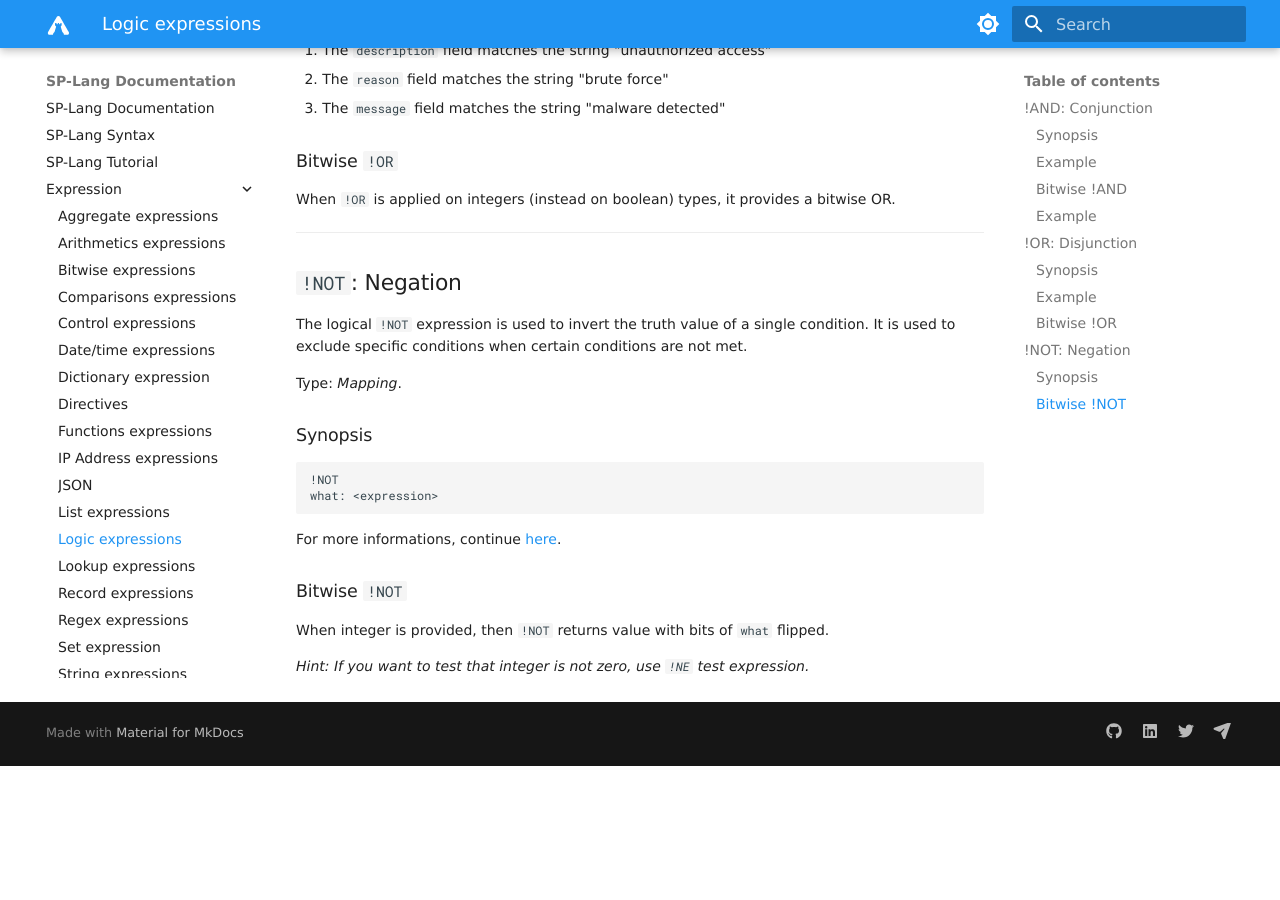
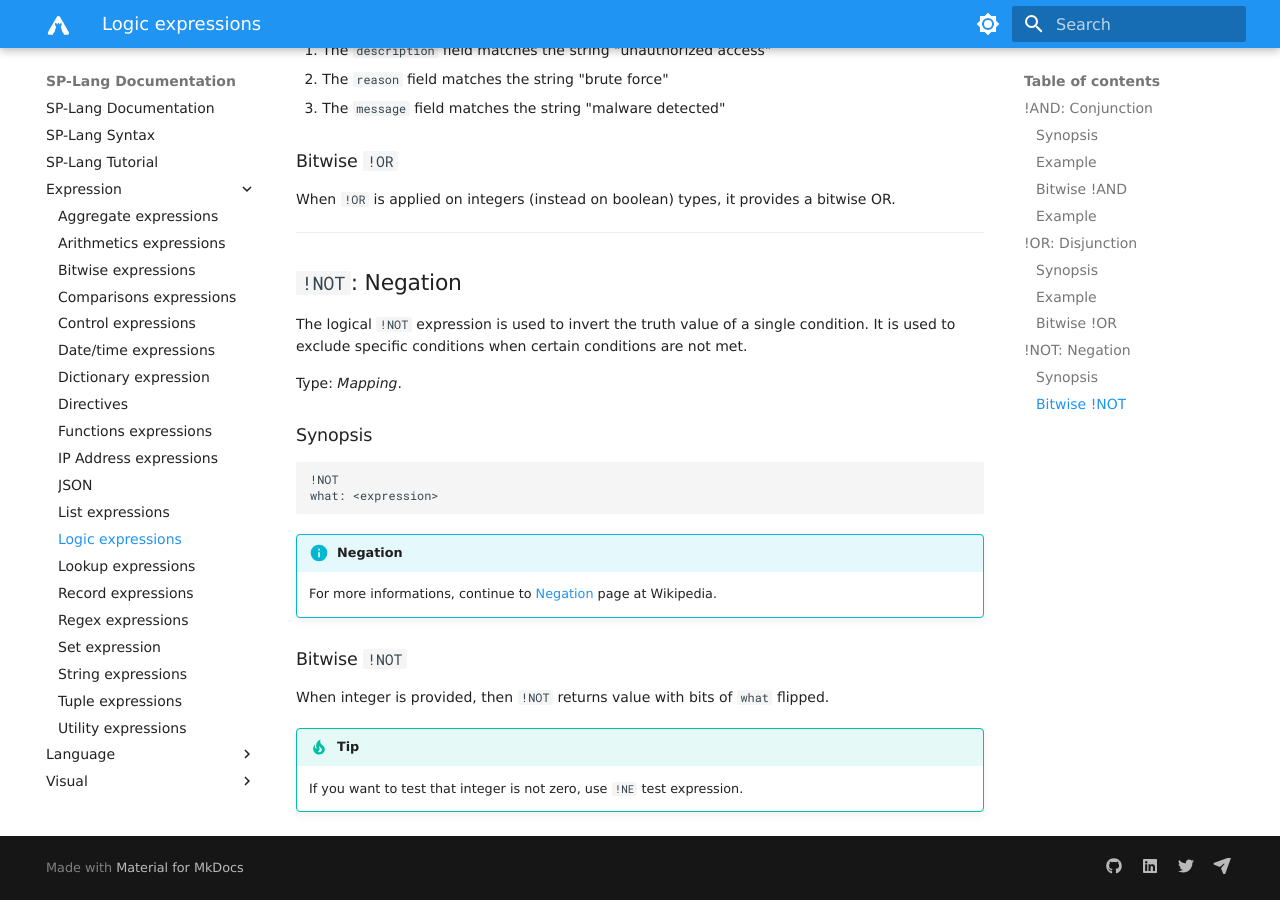
Before and after one commit to TeskaLabs/splang-docs, an MkDocs documentation site: the page built from docs/expression/logic.md, in a window 1280 px wide and 900 px high, scrolled down 2292 px. Built offline with MkDocs 1.6.1 and Material for MkDocs 9.7.7, drawn with Linux system fonts in a browser that asks for light colours; some web fonts are replaced; before the commit the page ends 3058 px from its top, so only the background shows below that.

Commit message:
Update logic.md

````diff
--- a/docs/expression/logic.md
+++ b/docs/expression/logic.md
@@ -141,11 +141,15 @@
 what: <expression>
 ```
 
-For more informations, continue [here](https://en.wikipedia.org/wiki/Negation).
+!!! info "Negation"
+
+    For more informations, continue to [Negation](https://en.wikipedia.org/wiki/Negation) page at Wikipedia.
 
 
 ### Bitwise `!NOT`
 
 When integer is provided, then `!NOT` returns value with bits of `what` flipped.
 
-_Hint: If you want to test that integer is not zero, use `!NE` test expression._
+!!! tip
+
+    If you want to test that integer is not zero, use `!NE` test expression.
````
